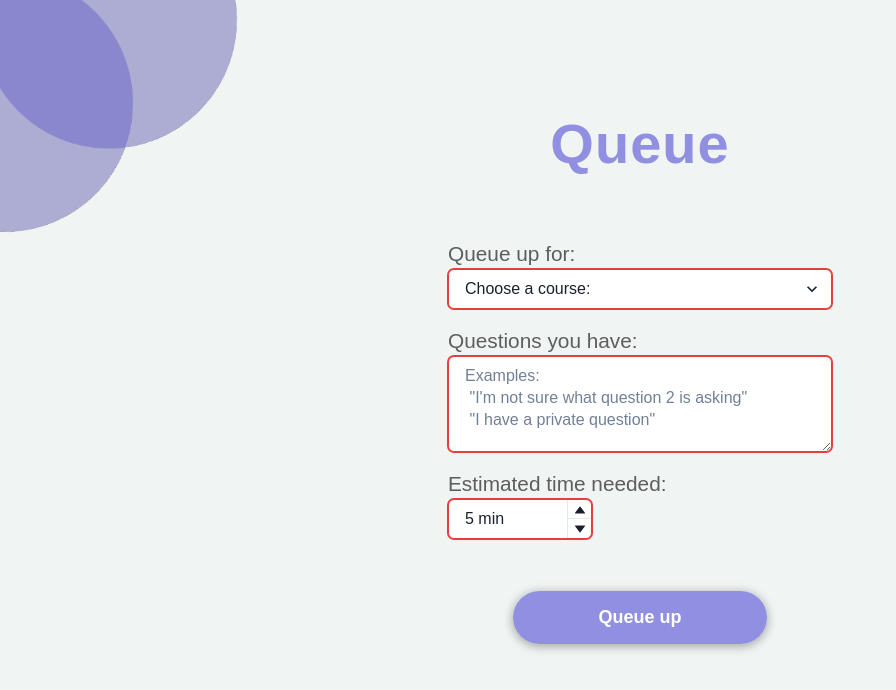
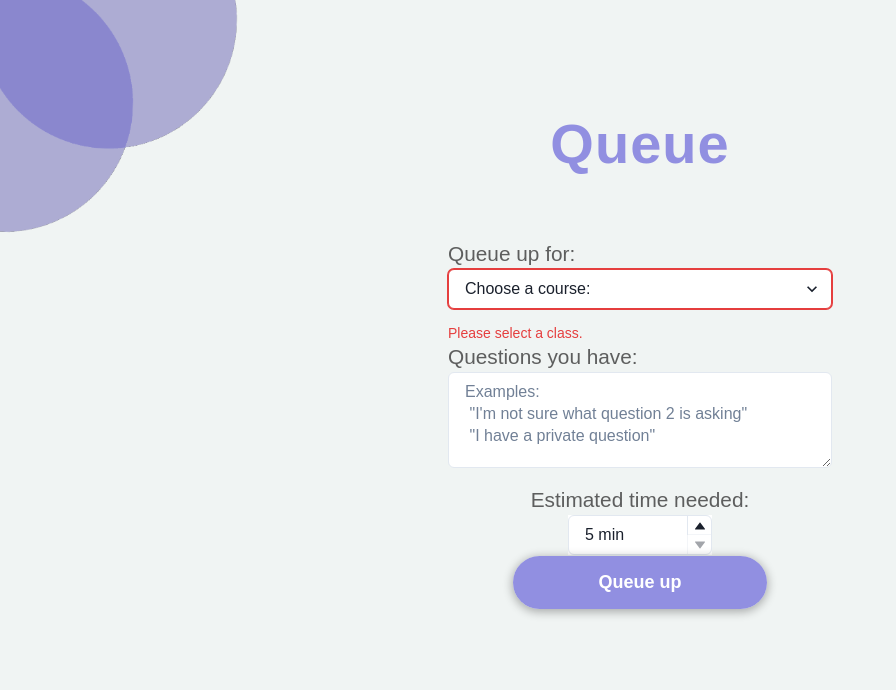
Before and after one commit to pfateev/qdub, a React (Create React App) app in the folder client/: page /student-courses in a window 1280 px wide. Both pictures are taken after a click on the button "Queue up". Shown: the top 690 px of the page, without its empty margins (0-896 px from the left). Built offline with nearby package versions, Linux system fonts and the light colour scheme.

Commit message:
fixed Input validation on student course selection github issue #69 aha

```diff
--- a/client/src/components/StudentCourse.jsx
+++ b/client/src/components/StudentCourse.jsx
@@ -20,20 +20,21 @@ export const StudentCourse = ({ netId, studentCourses, setSelectedCourse, setCur
   const [questionTime, setQuestionTime] = useState('5');
   const [selectedValue, setSelectedValue] = useState('');
   const [error, setError] = useState('');
+  const [error2, setError2] = useState('');
   const toast = useToast();
   const format = (val) => val + ` min`
   const parse = (val) => val.replace(/min/, '')
 
   // for checking input & input validation
-  const handleInputChangeQ = (event) => {
-    setQuestion(event.target.value);
-    // clear the error message when the input changes
-    setError('');
-  };
   const handleInputChangeC = (event) => {
     setSelectedValue(event.target.value);
     // clear the error message when the input changes
     setError('');
+  };
+  const handleInputChangeQ = (event) => {
+    setQuestion(event.target.value);
+    // clear the error message when the input changes
+    setError2('');
   };
 
   // navigation route
@@ -87,7 +88,7 @@ export const StudentCourse = ({ netId, studentCourses, setSelectedCourse, setCur
       return;
     }
     if (question === '') {
-      setError('Please describe the problem your having.');
+      setError2('Please describe the problem your having.');
       return;
     }
 
@@ -144,17 +145,10 @@ export const StudentCourse = ({ netId, studentCourses, setSelectedCourse, setCur
       <img className="logo" src={circles} alt="top left circles" />
       <div className="webpage">
         <h1 className="title" style={{ marginBottom: '4%' }}>Queue</h1>
-        {/* <div style={{ 'maxWidth': '80%', marginBottom: '4%' }}> */}
-        {/* <p className="description" style={{ 'text-align': 'left' }}>
-          Select a course, enter question(s) you have,<br/>
-          and estimate duration:
-        </p> */}
         <FormControl
           fontFamily='Sans-Serif'
           width='30%'
-          marginBottom='4%'
           isInvalid={!!error}
-          // align='center'
         >
           <p className="description" style={{ 'text-align': 'left' }}>
             Queue up for:
@@ -168,6 +162,13 @@ export const StudentCourse = ({ netId, studentCourses, setSelectedCourse, setCur
           >
             {options}
           </Select>
+          <FormErrorMessage>{error}</FormErrorMessage>
+        </FormControl>
+        <FormControl
+          fontFamily='Sans-Serif'
+          width='30%'
+          isInvalid={!!error2}
+        >
           <p className="description" style={{ 'text-align': 'left' }}>
             Questions you have:
           </p>
@@ -181,14 +182,15 @@ export const StudentCourse = ({ netId, studentCourses, setSelectedCourse, setCur
             placeholder='Examples: &#13;&#10; "I&apos;m not sure what question 2 is asking" &#13;&#10; "I have a private question"'
             onChange={handleInputChangeQ}
           />
-
+        <FormErrorMessage>{error2}</FormErrorMessage>
+        </FormControl>
           <p className="description" style={{ 'text-align': 'left' }}>
             Estimated time needed:
           </p>
           <NumberInput
             align='left'
             background='white'
-            step={5} defaultValue={15} min={10} max={20}
+            step={5} defaultValue={15} min={5} max={20}
             onChange={(valueString) => setQuestionTime(parse(valueString))}
             value={format(questionTime)}
             size='md'
@@ -201,9 +203,6 @@ export const StudentCourse = ({ netId, studentCourses, setSelectedCourse, setCur
               <NumberDecrementStepper />
             </NumberInputStepper>
           </NumberInput>
-        </FormControl>
-        {/* </div> */}
-        <FormErrorMessage>{error}</FormErrorMessage>
         <button className="button" type="submit"
           onClick={enqueue}>
           Queue up
```
